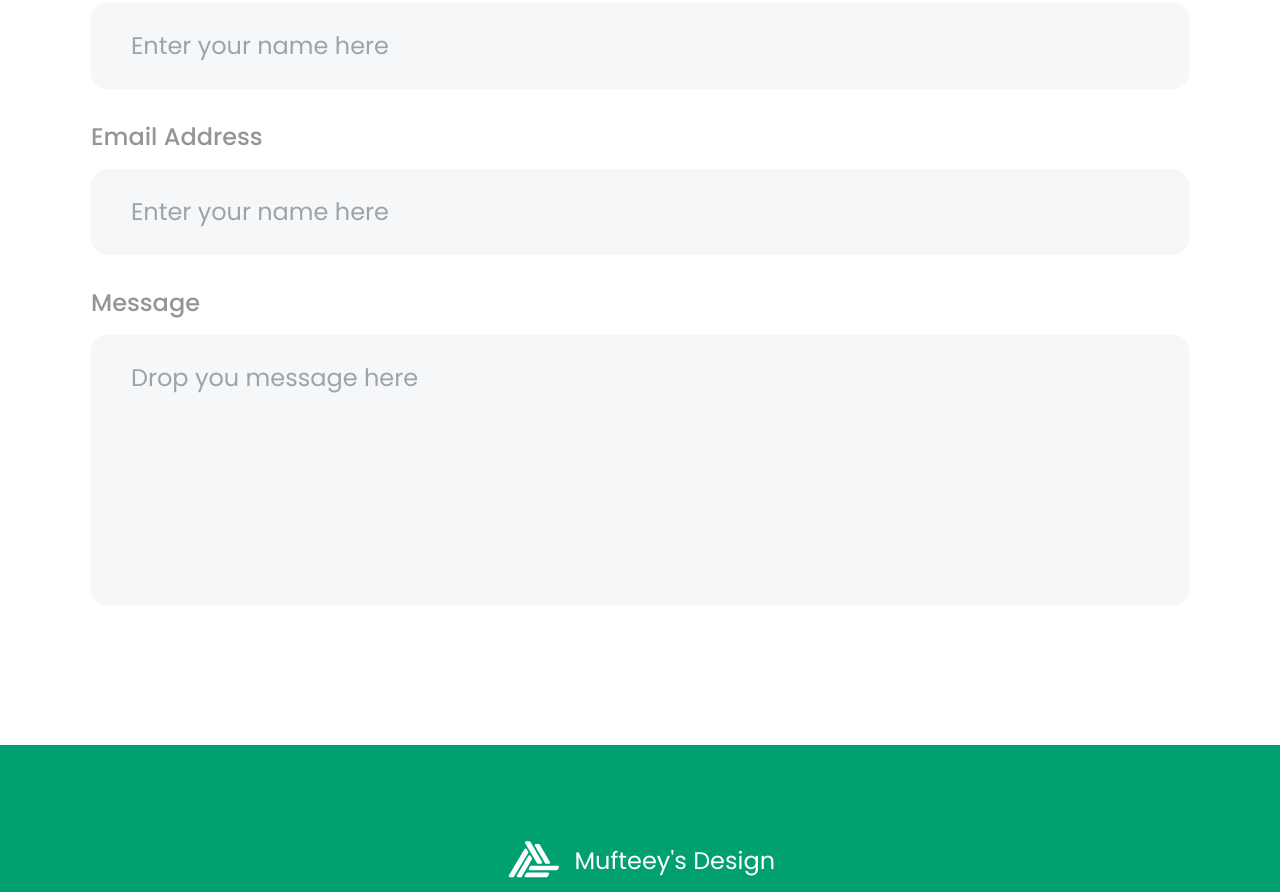
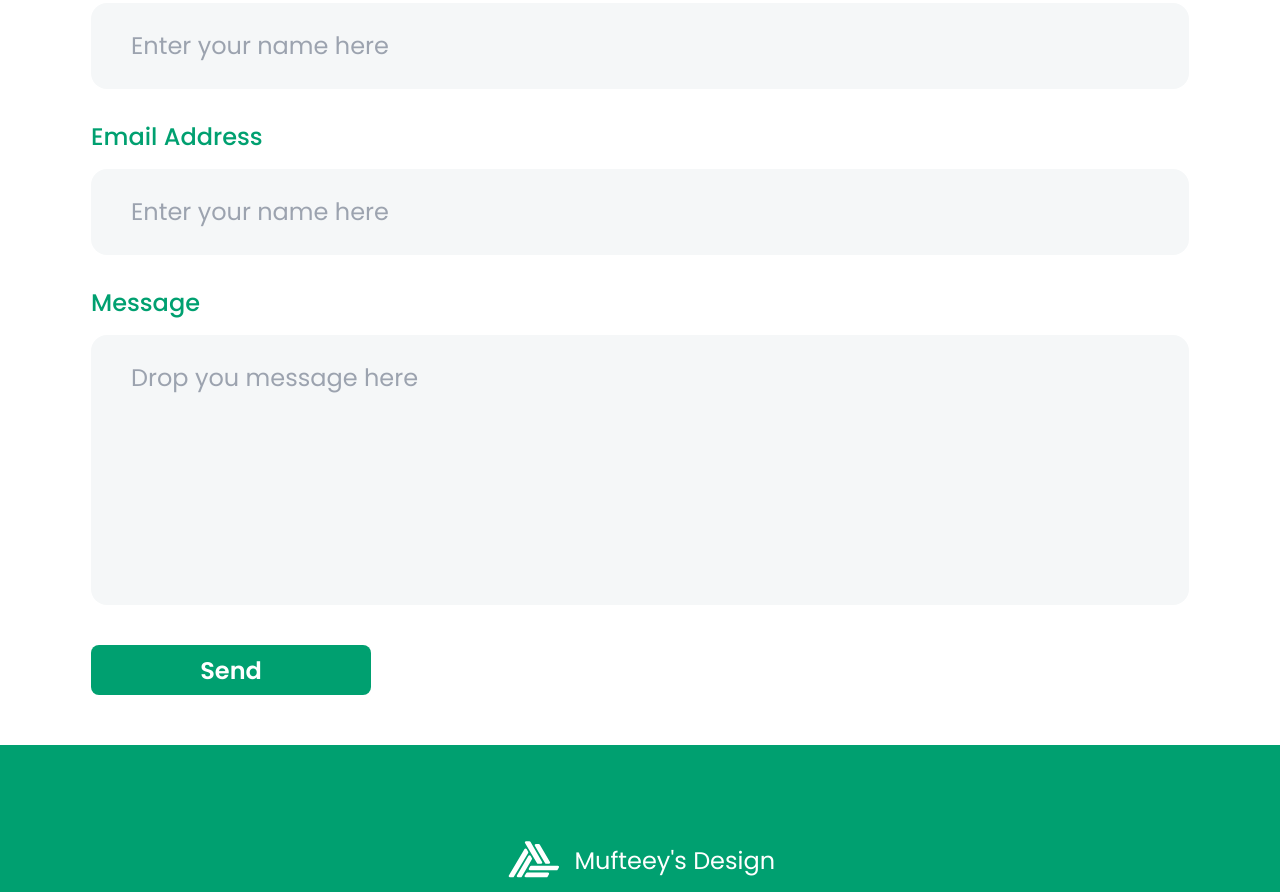
Before and after one commit to mmustaphak/ui-ux-portfolio, a React (Vite) app: page / in a window 1280 px wide. Shown: the part 3820-4712 px from the top of the page. Built offline with nearby package versions, Linux system fonts and the light colour scheme.

Commit message:
Refactored the themeContext in the GetInTouchForm

```diff
--- a/src/components/GetInTouchForm.jsx
+++ b/src/components/GetInTouchForm.jsx
@@ -23,7 +23,7 @@ export async function action({ request }) {
 export default function GetInTouchForm() {
   const formResponse = useActionData();
 
-  const { background, text } = useContext(ThemeContext);
+  const theme = useContext(ThemeContext);
 
   return (
     <Form
@@ -31,10 +31,11 @@ export default function GetInTouchForm() {
       className="px-4 my-6 flex flex-col mx-auto md:my-8 md:px-8 lg:px-0 lg:my-[50px] lg:w-[90%]"
     >
       {formResponse && (
-        <p className={`text-xl font-bold ${text}`}>{formResponse}</p>
+        <p style={{ color: theme }} className="text-xl font-bold">{formResponse}</p>
       )}
       <label
-        className={`${text} block font-medium text-left md:mt-6 lg:text-2xl`}
+        style={{ color: theme }}
+        className="block font-medium text-left md:mt-6 lg:text-2xl"
       >
         Name <br />
         <input
@@ -46,7 +47,8 @@ export default function GetInTouchForm() {
         />
       </label>
       <label
-        className={`${text} block mt-4 font-medium text-left md:mt-6 lg:mt-8 lg:text-2xl`}
+        style={{ color: theme }}
+        className="block mt-4 font-medium text-left md:mt-6 lg:mt-8 lg:text-2xl"
       >
         Email Address <br />
         <input
@@ -58,7 +60,8 @@ export default function GetInTouchForm() {
         />
       </label>
       <label
-        className={`${text} block mt-4 font-medium text-left md:mt-6 lg:mt-8 lg:text-2xl`}
+        style={{ color: theme }}
+        className="block mt-4 font-medium text-left md:mt-6 lg:mt-8 lg:text-2xl"
       >
         Message <br />
         <textarea
@@ -70,7 +73,8 @@ export default function GetInTouchForm() {
       </label>
 
       <button
-        className={`${background} py-0.5 px-[23px] w-full max-w-[110px] min-[375px]:max-w-[130px] mt-4 font-medium rounded-[3.37px] text-[10.11px] text-white disabled:opacity-50 md:py-2 md:text-[18px] md:rounded-md md:max-w-[280px] md:font-semibold md:mt-6 lg:mt-8 lg:pt-[10px] lg:text-2xl lg:rounded-lg`}
+        style={{ background: theme }}
+        className="py-0.5 px-[23px] w-full max-w-[110px] min-[375px]:max-w-[130px] mt-4 font-medium rounded-[3.37px] text-[10.11px] text-white disabled:opacity-50 md:py-2 md:text-[18px] md:rounded-md md:max-w-[280px] md:font-semibold md:mt-6 lg:mt-8 lg:pt-[10px] lg:text-2xl lg:rounded-lg"
         type="submit"
         disabled={formResponse}
       >
```
